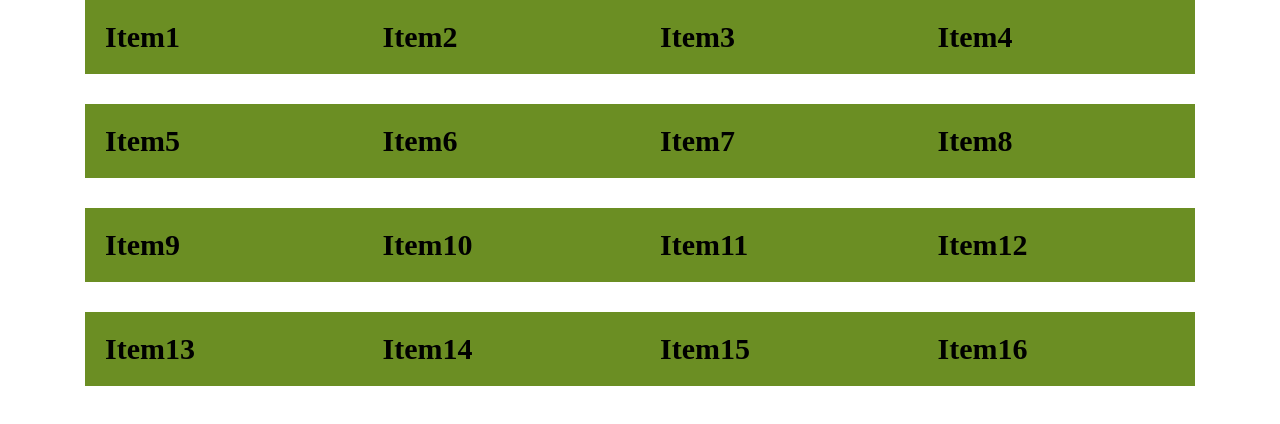
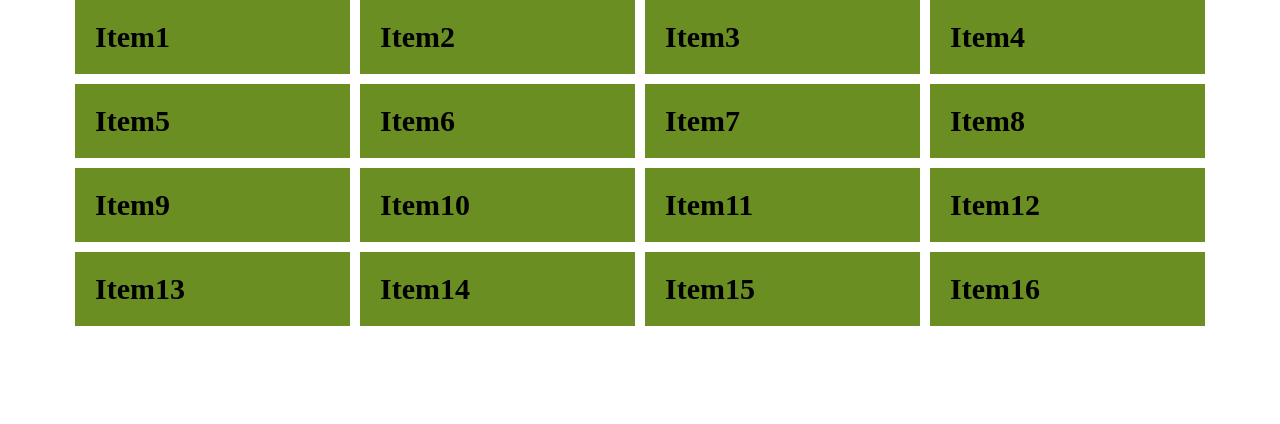
Before and after one commit to ThoBinh02qv/test, a website: page index.html in a window 1280 px wide. Drawn offline with Linux system fonts and the light colour scheme.

Commit message:
done grid system

```diff
--- a/index.html
+++ b/index.html
@@ -16,7 +16,7 @@
     </head>
     <body>
         <div class="container">
-            <div class="row gx-0 gy-lg-3 gy-md-2 gy-1 row-cols-1 row-cols-md-2 row-cols-lg-4">
+            <div class="row gy-lg-3 gy-md-2 gy-1 row-cols-1 row-cols-md-2 row-cols-lg-4">
               <div class="col">
                 <div class="item">Item1</div>
               </div>
--- a/scss/_grids.scss
+++ b/scss/_grids.scss
@@ -18,8 +18,8 @@ $container-max-widths: (
   xxl: 1320px
 );
 
-$grid-columns: 12;
-$grid-gutter-width: 30px;
+$grid-columns: 12 !default;
+$grid-gutter-width: 30px !default;
 $gutters: (
   0: 0,
   1: 0.25,
@@ -55,20 +55,14 @@ $gutters: (
     margin-left: calc(var(--grid-gutter-x) * 0.5 * -1);
     margin-right: calc(var(--grid-gutter-x) * 0.5 * -1);
 
-    &[class*="row-cols-"] > *,
-    [class*="col-"] {
-        flex: 0 0 auto;
-        @extend %gutter-padding
-    }
-
     > * {
             margin-top: var(--grid-gutter-y);
+            @extend %gutter-padding
     }
 }
 
 .col {
     flex: 1 0;
-    @extend %gutter-padding;
 }
 
 @mixin make-media-query($dimension, $bypass: false) {
@@ -86,6 +80,7 @@ $gutters: (
 @mixin make-row-columns($infix) {
     @for $i from 1 through $grid-columns * 0.5 {
         .row-cols#{$infix}-#{$i} > * {
+            flex: 0 0 auto;
              width: math.div(100%, $i);
         }
      }
@@ -95,6 +90,7 @@ $gutters: (
 
     @for $i from 1 through $grid-columns {
         .col#{$infix}-#{$i} {
+            flex: 0 0 auto;
              width: math.div(100%, $grid-columns) * $i;
         }
      }
--- a/scss/main.scss
+++ b/scss/main.scss
@@ -1,2 +1,4 @@
 @use "./reset";
-@use "./grids";
+@use "./grids" with (
+    $grid-gutter-width: 10px,
+) ;
```
Also changed, not shown: assets/css/main.css, 1 other file.
